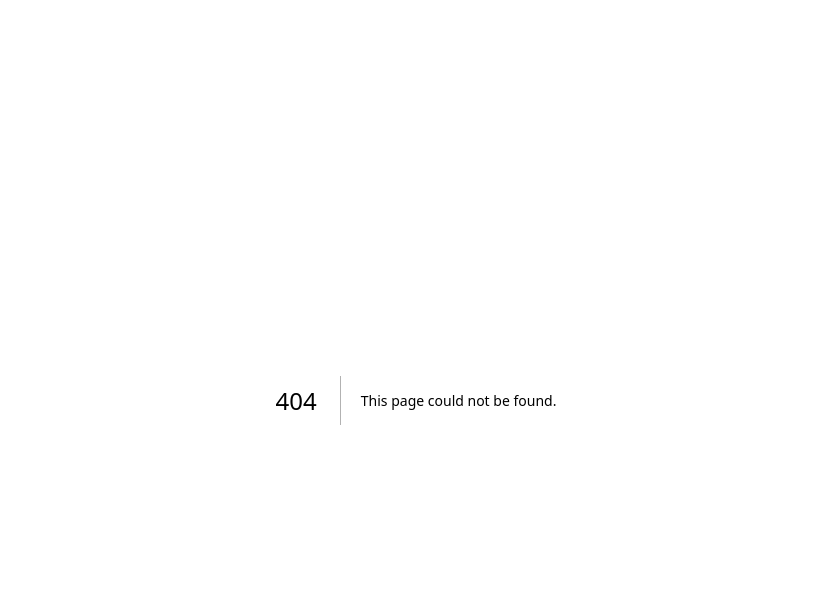
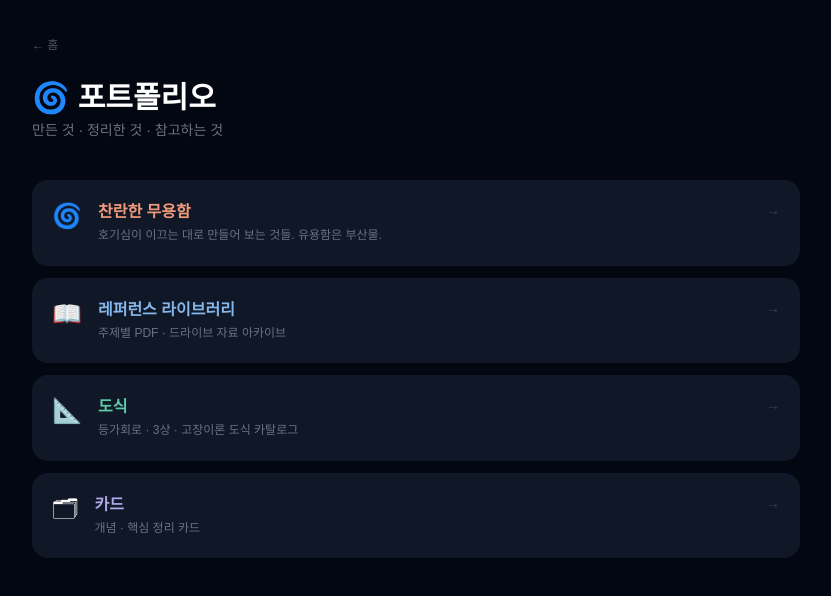
Before and after one commit to youngchoi-arrieta/my-study-archive, a Next.js app: page /dashboard/portfolio in a window 1280 px wide. Before the commit this address had no page. Shown: the top 596 px of the page, without its empty margins (224-1055 px from the left). Built offline with nearby package versions, Linux system fonts and the light colour scheme.

Commit message:
메인허브 대대적 개편2

```diff
--- a/app/dashboard/certs/page.tsx
+++ b/app/dashboard/certs/page.tsx
@@ -134,12 +134,18 @@ export default function CertsPage() {
             <h1 className="text-3xl font-bold mb-1">📚 자격증</h1>
             <p className="text-gray-500 text-sm">진행 중 · 예정 · 취득 — 상태로 관리하는 시험 허브</p>
           </div>
-          <button onClick={() => setEditing(v => !v)}
-            className={`shrink-0 px-3 py-1.5 rounded-lg text-xs font-bold transition ${
-              editing ? 'bg-blue-600 text-white' : 'bg-gray-900 text-gray-500 hover:text-gray-300'
-            }`}>
-            {editing ? '완료' : '✎ 상태 편집'}
-          </button>
+          <div className="flex items-center gap-2 shrink-0">
+            <Link href="/dashboard/achievements"
+              className="px-3 py-1.5 rounded-lg text-xs font-bold bg-gray-900 text-gray-400 hover:text-white transition">
+              🏅 해낸 것들
+            </Link>
+            <button onClick={() => setEditing(v => !v)}
+              className={`px-3 py-1.5 rounded-lg text-xs font-bold transition ${
+                editing ? 'bg-blue-600 text-white' : 'bg-gray-900 text-gray-500 hover:text-gray-300'
+              }`}>
+              {editing ? '완료' : '✎ 상태 편집'}
+            </button>
+          </div>
         </div>
 
         {editing ? (
--- /dev/null
+++ b/app/dashboard/portfolio/page.tsx
@@ -0,0 +1,84 @@
+'use client'
+
+import Link from 'next/link'
+
+// 포트폴리오 문
+// -------------------------------------------------------------------
+// 홈의 「포트폴리오」 카드가 여기로 들어온다. 흩어져 있던 포폴 성격의
+// 페이지들을 한 곳에 모은다. 각 항목은 기존 라우트로 그대로 연결.
+
+interface Item {
+  href: string
+  emoji: string
+  title: string
+  desc: string
+  color: string
+}
+
+const ITEMS: Item[] = [
+  {
+    href: '/portfolio',
+    emoji: '🌀',
+    title: '찬란한 무용함',
+    desc: '호기심이 이끄는 대로 만들어 보는 것들. 유용함은 부산물.',
+    color: '#F0997B',
+  },
+  {
+    href: '/library',
+    emoji: '📖',
+    title: '레퍼런스 라이브러리',
+    desc: '주제별 PDF · 드라이브 자료 아카이브',
+    color: '#85B7EB',
+  },
+  {
+    href: '/diagram',
+    emoji: '📐',
+    title: '도식',
+    desc: '등가회로 · 3상 · 고장이론 도식 카탈로그',
+    color: '#5DCAA5',
+  },
+  {
+    href: '/cards',
+    emoji: '🗂',
+    title: '카드',
+    desc: '개념 · 핵심 정리 카드',
+    color: '#AFA9EC',
+  },
+]
+
+function ItemCard({ it }: { it: Item }) {
+  return (
+    <Link href={it.href}
+      className="bg-gray-900 hover:bg-gray-800 rounded-2xl p-5 transition flex items-start gap-4 group">
+      <span className="text-2xl shrink-0">{it.emoji}</span>
+      <div className="flex-1 min-w-0">
+        <p className="text-base font-bold mb-0.5" style={{ color: it.color }}>{it.title}</p>
+        <p className="text-xs text-gray-500 leading-relaxed">{it.desc}</p>
+      </div>
+      <span className="text-gray-700 group-hover:text-gray-400 transition text-sm shrink-0">→</span>
+    </Link>
+  )
+}
+
+export default function PortfolioHub() {
+  return (
+    <main className="min-h-screen bg-gray-950 text-white p-6 md:p-8">
+      <div className="max-w-3xl mx-auto">
+
+        <div className="mb-6">
+          <Link href="/" className="text-xs text-gray-600 hover:text-gray-400 transition inline-block">← 홈</Link>
+        </div>
+
+        <div className="mb-10">
+          <h1 className="text-3xl font-bold mb-1">🌀 포트폴리오</h1>
+          <p className="text-gray-500 text-sm">만든 것 · 정리한 것 · 참고하는 것</p>
+        </div>
+
+        <div className="grid grid-cols-1 gap-3">
+          {ITEMS.map(it => <ItemCard key={it.href} it={it} />)}
+        </div>
+
+      </div>
+    </main>
+  )
+}
--- a/app/interview/data.ts
+++ b/app/interview/data.ts
@@ -7,6 +7,11 @@ export type Question = {
   frame: string
   warning?: string
 }
+
+// 이 숫자를 올리면, 이미 앱을 쓰던 기기에서도 새로 추가된 질문이
+// 자동으로 병합된다(기존 메모·직접 추가한 질문은 보존). page.tsx가
+// localStorage에 저장된 버전과 비교해 처리한다.
+export const QUESTIONS_VERSION = 2
 
 export const CATEGORIES = [
   { id: 'all',       label: '전체' },
--- a/app/interview/page.tsx
+++ b/app/interview/page.tsx
@@ -1,9 +1,10 @@
 'use client'
 import { useState, useMemo, useEffect } from 'react'
-import { Question, CATEGORIES, DEFAULT_QUESTIONS } from './data'
+import { Question, CATEGORIES, DEFAULT_QUESTIONS, QUESTIONS_VERSION } from './data'
 
 const STORAGE_KEY = 'interview_questions'
 const NOTES_KEY   = 'interview_notes'
+const VERSION_KEY = 'interview_questions_version'
 
 function genId() { return Date.now().toString(36) + Math.random().toString(36).slice(2,6) }
 
@@ -28,11 +29,35 @@ export default function InterviewPage() {
   const [form, setForm]           = useState<Omit<Question, 'id'>>(EMPTY_FORM)
   const [deleteTarget, setDeleteTarget] = useState<string | null>(null)
 
-  // Load from localStorage
+  // Load from localStorage — 버전이 바뀌었으면 새 질문을 병합
   useEffect(() => {
     try {
       const raw = localStorage.getItem(STORAGE_KEY)
-      setQuestions(raw ? JSON.parse(raw) : DEFAULT_QUESTIONS)
+      const savedVersion = Number(localStorage.getItem(VERSION_KEY) || '0')
+
+      if (!raw) {
+        // 처음 열림: 기본 질문 전체를 심는다
+        setQuestions(DEFAULT_QUESTIONS)
+        localStorage.setItem(STORAGE_KEY, JSON.stringify(DEFAULT_QUESTIONS))
+        localStorage.setItem(VERSION_KEY, String(QUESTIONS_VERSION))
+      } else {
+        const stored: Question[] = JSON.parse(raw)
+        if (savedVersion < QUESTIONS_VERSION) {
+          // 버전 상승: 저장본에 없는 기본 질문만 뒤에 덧붙인다.
+          // 사용자가 편집/삭제/추가한 질문과 메모는 그대로 보존.
+          const existingIds = new Set(stored.map(q => q.id))
+          const merged = [
+            ...stored,
+            ...DEFAULT_QUESTIONS.filter(q => !existingIds.has(q.id)),
+          ]
+          setQuestions(merged)
+          localStorage.setItem(STORAGE_KEY, JSON.stringify(merged))
+          localStorage.setItem(VERSION_KEY, String(QUESTIONS_VERSION))
+        } else {
+          setQuestions(stored)
+        }
+      }
+
       const rawNotes = localStorage.getItem(NOTES_KEY)
       setNotes(rawNotes ? JSON.parse(rawNotes) : {})
     } catch { setQuestions(DEFAULT_QUESTIONS) }
@@ -80,6 +105,7 @@ export default function InterviewPage() {
 
   function resetToDefault() {
     save(DEFAULT_QUESTIONS)
+    localStorage.setItem(VERSION_KEY, String(QUESTIONS_VERSION))
     setNotes({})
     localStorage.removeItem(NOTES_KEY)
   }
--- a/app/page.tsx
+++ b/app/page.tsx
@@ -42,7 +42,7 @@ const GATES: Gate[] = [
     items: ['진행 중 · 예정 · 취득', '기출 · 오답 · 채점', '해낸 것들'],
   },
   {
-    href: '/portfolio',
+    href: '/dashboard/portfolio',
     emoji: '🌀',
     title: '포트폴리오',
     desc: '앞으로 커질 축',
```
